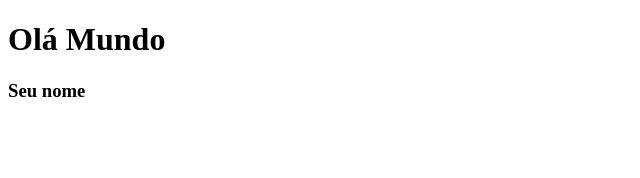
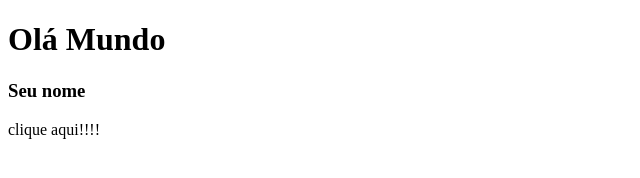
Before and after one commit to juliocalmeida9-bot/ol--mundo, a plain HTML site: page index.html in a window 1280 px wide. Shown: the whole page, without its empty margins (0-640 px from the left). Drawn offline with Linux system fonts and the light colour scheme.

Commit message:
Update index.html

```diff
--- a/index.html
+++ b/index.html
@@ -8,6 +8,6 @@
 <body>
     <h1>Olá Mundo</h1>
     <h3>Seu nome</h3>
-
+    <a rhef="https://encrypted-tbn0.gstatic.com/images?q=tbn:ANd9GcR53OLJOIMeL8T_8XRo9pcBVNMPqvOnRBRdyg&s">clique aqui!!!!</a>
 </body>
 </html>
```
